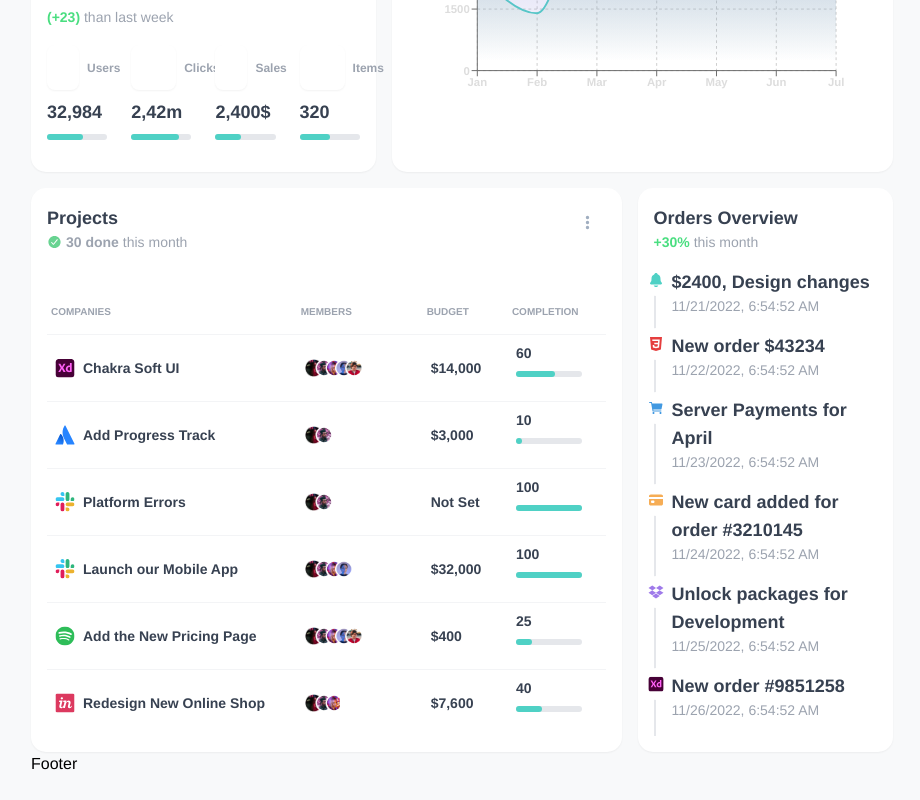
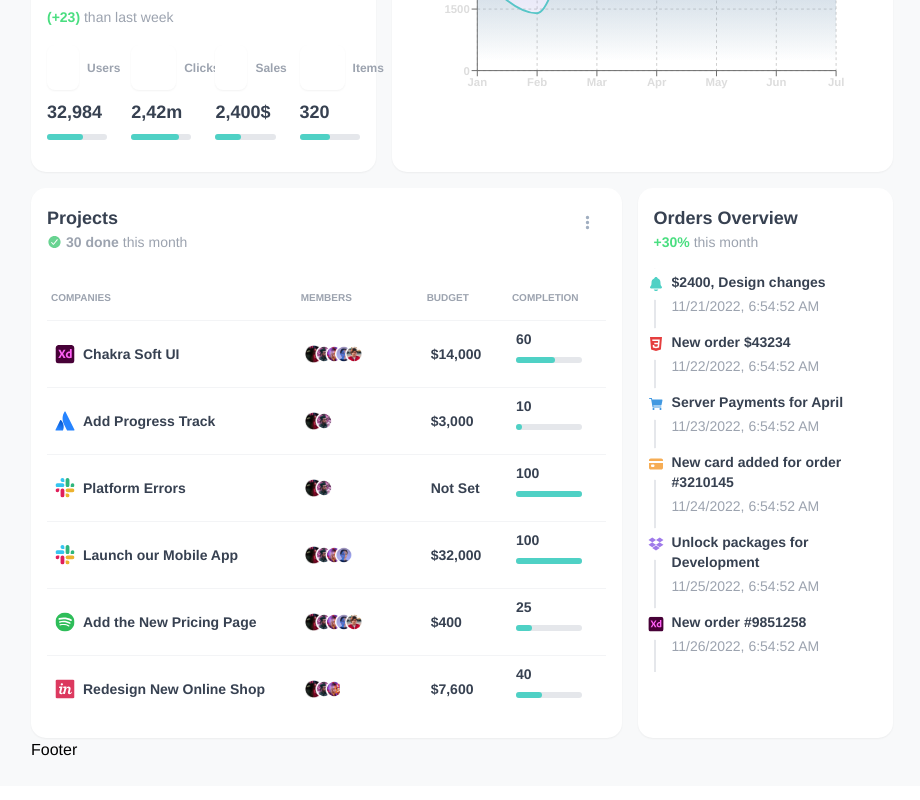
Before and after one commit to arrlancore/duck-flying-tp-project, a Next.js app: page / in a window 1280 px wide. Shown: the part 809-1609 px from the top of the page, without its empty margins (323-1243 px from the left). Built offline with nearby package versions, Linux system fonts and the light colour scheme.

Commit message:
fix style

```diff
--- a/components/ProjectsInfo.tsx
+++ b/components/ProjectsInfo.tsx
@@ -285,7 +285,7 @@ const ProjectsInfo = () => {
         </div>
 
         <Table
-          rootStyle="mt-8"
+          rootStyle="mt-6"
           head={projectsDataTable.head}
           body={projectsDataTable.body}
         />
@@ -308,7 +308,7 @@ const ProjectsInfo = () => {
               >
                 <Image alt="icon" src={data.iconUrl} width="16" height="30" />
               </div>
-              <Text variant="head2">{data.title}</Text>
+              <Text variant="head1">{data.title}</Text>
               <Text className="text-bold">
                 <time>{new Date(data.date).toLocaleString()}</time>
               </Text>
```
